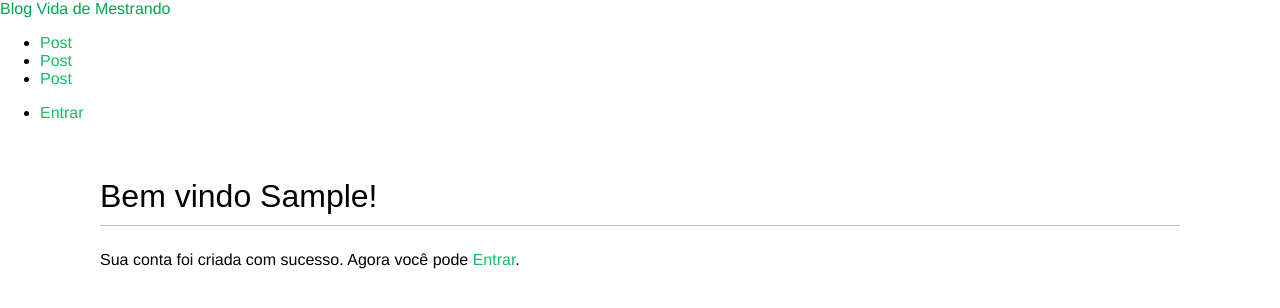
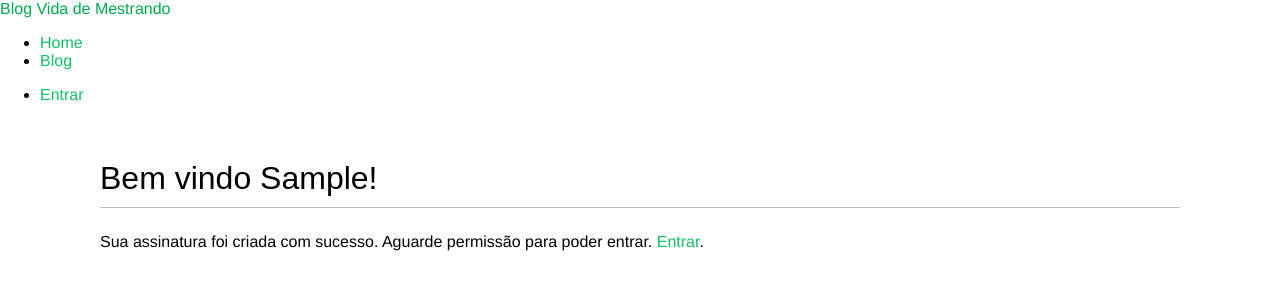
Before and after one commit to lucasghelal/blog-es, a Django app: template account/templates/account/register_done.html in a window 1280 px wide. Shown: the top 308 px of the page. Run offline with Django 3.2, Linux system fonts and the light colour scheme; the template is opened without the code that fills it: most values are stand-ins (such as "Sample title", 1, 10 or a date in 2020); parts of the project's set-up code (start-up, migrations or seed data) failed here and were passed over; some libraries are stand-ins or nearby versions; some web fonts are replaced.

Commit message:
Mudando interface blog

```diff
--- a/account/templates/account/login.html
+++ b/account/templates/account/login.html
@@ -5,10 +5,11 @@
 
 {% block content %}
 <h1>Log-in</h1>
-<p>Por favor, utilize o seguinte formulário para entrar. Se ainda não tem uma conta <a href="{% url "register" %}">registre-se aqui.</a></p>
+<p>Por favor, utilize o seguinte formulário para entrar.</p>
+<p>Se ainda não tem uma conta <a href="{% url "register" %}">registre-se aqui.</a></p>
 <form action="." method="post">
   {{ form.as_p }}
   {% csrf_token %}
-  <p><input class="btn green" type="submit" value="Entrar"></p>
+  <p><input class="btn green" type="submit" value="aa"></p>
 </form>
 {% endblock %}
--- a/account/templates/account/register_done.html
+++ b/account/templates/account/register_done.html
@@ -5,5 +5,5 @@
 
 {% block content %}
   <h1>Bem vindo {{ new_user.first_name }}!</h1>
-  <p>Sua conta foi criada com sucesso. Agora você pode <a href="{% url "login" %}">Entrar</a>.</p>
+  <p>Sua assinatura foi criada com sucesso. Aguarde permissão para poder entrar. <a href="{% url "login" %}">Entrar</a>.</p>
 {% endblock %}
--- a/account/templates/base.html
+++ b/account/templates/base.html
@@ -13,11 +13,12 @@
 <body>
     <nav>
         <div class="nav-wrapper green  darken-3">
-            <a href"#" class="brand-logo center">Blog Vida de Mestrando</a>
+            <a href"{% url 'dashboard' %}" class="brand-logo center">
+                <span>Blog Vida de Mestrando</span>
+                </a>
             <ul id="nav-mobile" class="left hide-on-med-and-down">
-               <li><a href="sass.html">Post</a></li>
-               <li><a href="badges.html">Post</a></li>
-               <li><a href="collapsible.html">Post</a></li>
+               <li><a href="{% url 'dashboard' %}">Home</a></li>
+               <li><a href="/blog">Blog</a></li>
            </ul>
            <ul id="nav-mobile" class="right hide-on-med-and-down">
                {% if request.user.is_authenticated %}
--- a/account/templates/registration/login.html
+++ b/account/templates/registration/login.html
@@ -13,12 +13,13 @@
   {% else %}
     <p>Por favor, preencha o seguinte formulário para entrar:</p>
   {% endif %}
+  <p>Se ainda não tem uma conta <a href="{% url "register" %}">registre-se aqui.</a></p>
   <div class="login-form">
     <form action="{% url 'login' %}" method="post">
-      <p><a href="{% url "password_reset" %}">Esqueceu o sua senha?</a></p>
       {{ form.as_p }}
       {% csrf_token %}
       <input type="hidden" name="next" value="{{ next }}" />
+      <p><a href="{% url "password_reset" %}">Esqueceu o sua senha?</a></p>
       <p><input class="btn green" type="submit" value="Entrar"></p>
     </form>
   </div>
--- a/blog/static/css/blog.css
+++ b/blog/static/css/blog.css
@@ -5,13 +5,13 @@
 }
 
 a {
-    color:#00abff;
+    color:#01579b;
     text-decoration:none;
 }
 
 h1 {
     font-weight:normal;
-    border-bottom:1px solid #bbb;
+    border-bottom:1px solid #000000;
     padding:0 0 10px 0;
 }
 
@@ -67,7 +67,6 @@
     font-weight:bold;
     background:#00abff;
     color:#fff;
-    padding:10px 20px;
     font-size:14px;
     text-transform:uppercase;
 }
--- a/blog/templates/blog/post/detail.html
+++ b/blog/templates/blog/post/detail.html
@@ -38,7 +38,7 @@
         <form action="." method="post">
             {{ comment_form.as_p }}
             {% csrf_token %}
-            <p><input type="submit" value="Enviar comentário"></p>
+            <p><input class="btn green" type="submit" value="Enviar comentário"></p>
         </form>
     {%  endif %}
 {% endblock %}
--- a/blog/templates/blog/post/list.html
+++ b/blog/templates/blog/post/list.html
@@ -5,12 +5,12 @@
 {% block title %}Blog Vida de Mestrando{% endblock %}
 
 {% block content %}
-    <h1>Blog Vida de Mestrando</h1>
+    <h2>Bem vindo ao BVM</h2>
     {% if tag %}
-        <h2>Posts usados a tag "{{ tag.name }}"</h2>
+        <h5>Posts usados a tag "{{ tag.name }}"</h5>
     {% endif %}
     {% for post in posts %}
-        <h2><a href="{{ post.get_absolute_url }}">{{ post.title }}</a></h2>
+        <h4><a href="{{ post.get_absolute_url }}">{{ post.title }}</a></h4>
         <p class="tags">
             Tags:
             {% for tag in post.tags.all %}
--- a/blog/templates/blog/post/search.html
+++ b/blog/templates/blog/post/search.html
@@ -21,7 +21,7 @@
         <h1>Buscar por posts</h1>
         <form action="." method="get">
             {{ form.as_p }}
-            <input type="submit" value="Pesquisar">
+            <input class="btn green" type="submit" value="Pesquisar">
         </form>
     {% endif %}
 {% endblock %}
--- a/blog/templates/blog/post/share.html
+++ b/blog/templates/blog/post/share.html
@@ -12,7 +12,7 @@
         <form action="." method="post">
             {{ form.as_p }}
             {% csrf_token %}
-            <input type="submit" value="Enviar e-mail">
+            <input class="btn green" type="submit" value="Enviar e-mail">
         </form>
     {% endif %}
 {% endblock %}
```
Also changed, not shown: blog/templates/blog/base.html (+20 -0 lines).
